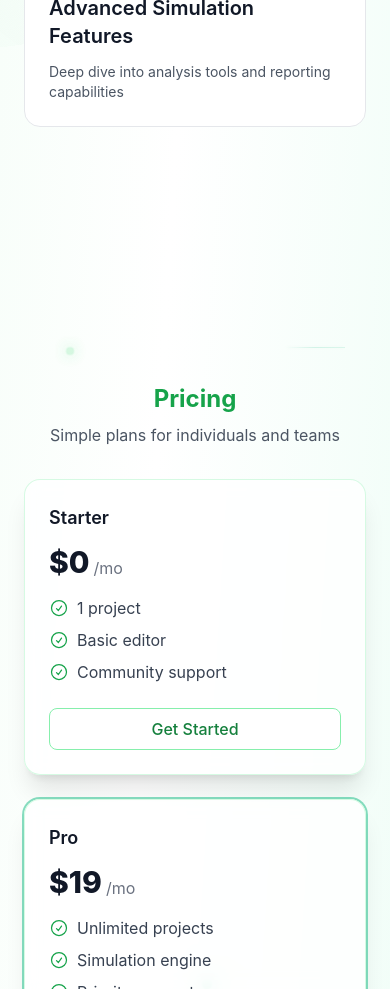
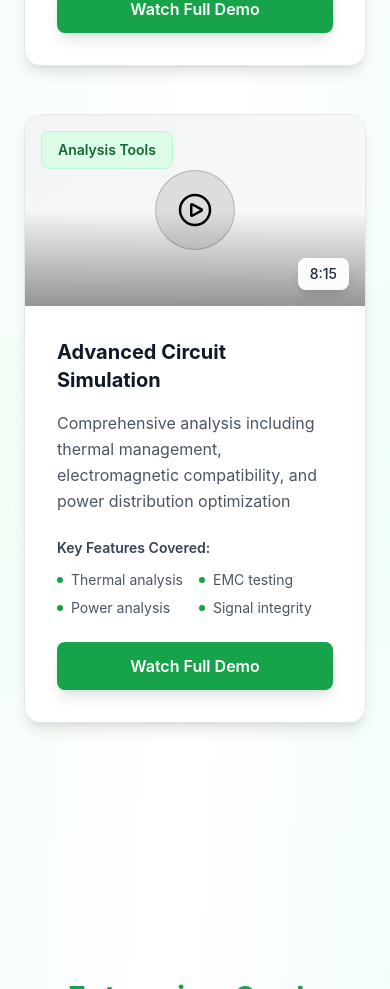
Before and after one commit to nuno18084/Ampflux, a React (Vite) app in the folder frontend/: page / in a window 390 px wide. Shown: the part 3320-4309 px from the top of the page. Built offline with nearby package versions, Linux system fonts and the light colour scheme.

Commit message:
change the pricing section

```diff
--- a/frontend/src/pages/HomePage.tsx
+++ b/frontend/src/pages/HomePage.tsx
@@ -818,85 +818,94 @@ export const HomePage: React.FC = () => {
                 theme === "dark" ? "text-gray-300" : "text-gray-600"
               }`}
             >
-              See AmpFlux in action with detailed walkthroughs
+              Comprehensive overviews of AmpFlux's core capabilities and
+              workflows
             </p>
           </div>
+
           <div className="grid grid-cols-1 lg:grid-cols-2 gap-12">
             {[
               {
-                title: "Circuit Design Workflow",
-                desc: "Complete walkthrough of the design process from concept to simulation",
-                duration: "3:45",
-                category: "Tutorial",
+                title: "Schematic Design & PCB Layout",
+                desc: "Complete design workflow from initial concept to manufacturable PCB layout with real-time collaboration and version control",
+                duration: "6:24",
+                category: "Design Process",
+                features: [
+                  "Schematic capture",
+                  "Component library",
+                  "PCB routing",
+                  "Design validation",
+                ],
               },
               {
-                title: "Advanced Simulation Features",
-                desc: "Deep dive into analysis tools and reporting capabilities",
-                duration: "4:12",
-                category: "Feature Demo",
+                title: "Advanced Circuit Simulation",
+                desc: "Comprehensive analysis including thermal management, electromagnetic compatibility, and power distribution optimization",
+                duration: "8:15",
+                category: "Analysis Tools",
+                features: [
+                  "Thermal analysis",
+                  "EMC testing",
+                  "Power analysis",
+                  "Signal integrity",
+                ],
               },
             ].map((video, idx) => (
               <div
                 key={idx}
-                className={`group relative rounded-2xl overflow-hidden transition-all duration-300 ${
+                className={`group relative ${
                   theme === "dark"
-                    ? "bg-gray-800/50 border border-gray-700/50"
+                    ? "bg-gray-900/60 border border-gray-800"
                     : "bg-white border border-gray-200"
+                } rounded-2xl shadow-lg overflow-hidden`}
+              >
+                {/* Video Thumbnail */}
+                <div className="relative aspect-video">
+                  {/* Background */}
+                  <div
+                    className={`absolute inset-0 ${
+                      theme === "dark"
+                        ? "bg-gradient-to-br from-gray-800 to-gray-900"
+                        : "bg-gradient-to-br from-gray-100 to-gray-50"
+                    }`}
+                  />
+
+                  {/* Professional Overlay */}
+                  <div className="absolute inset-0 bg-gradient-to-t from-black/40 via-transparent to-transparent" />
+
+                  {/* Play Button */}
+                  <div className="absolute inset-0 flex items-center justify-center">
+                    <div
+                      className={`w-20 h-20 rounded-full flex items-center justify-center transition-all duration-300 group-hover:scale-105 ${
+                        theme === "dark"
+                          ? "bg-white/10 backdrop-blur-sm border border-white/20"
+                          : "bg-black/10 backdrop-blur-sm border border-black/20"
                       }`}
                     >
-                {/* Video Thumbnail */}
-                <div
-                  className={`aspect-video ${
-                    theme === "dark"
-                      ? "bg-gradient-to-br from-gray-700 to-gray-800"
-                      : "bg-gradient-to-br from-gray-100 to-gray-50"
-                  } flex items-center justify-center relative overflow-hidden`}
-                >
-                  {/* Video Preview */}
-                  <div className="absolute inset-0 bg-gradient-to-br from-blue-500/20 to-purple-500/20"></div>
-
-                  {/* Mock Video Frame */}
-                  <div className="absolute inset-4 rounded-lg bg-white/10 backdrop-blur-sm border border-white/20">
-                    {/* Video Content */}
-                    <div className="absolute inset-2 bg-gradient-to-br from-gray-800/80 to-gray-900/80 rounded flex items-center justify-center">
-                      <div className="text-center">
-                        <div
-                          className={`w-12 h-12 rounded-full flex items-center justify-center mx-auto mb-2 ${
-                            theme === "dark"
-                              ? "bg-white/20 text-white"
-                              : "bg-black/20 text-black"
+                      <PlayCircleIcon
+                        className={`h-10 w-10 ${
+                          theme === "dark" ? "text-white" : "text-black"
                         }`}
-                        >
-                          <PlayCircleIcon className="h-6 w-6" />
-                        </div>
-                        <p
-                          className={`text-xs ${
-                            theme === "dark" ? "text-white/70" : "text-black/70"
-                          }`}
-                        >
-                          {video.title}
-                        </p>
-                      </div>
+                      />
                     </div>
                   </div>
 
                   {/* Duration Badge */}
                   <div
-                    className={`absolute top-4 right-4 px-2 py-1 rounded text-xs font-medium ${
+                    className={`absolute bottom-4 right-4 px-3 py-1.5 rounded-lg text-sm font-medium ${
                       theme === "dark"
-                        ? "bg-black/60 text-gray-300"
-                        : "bg-white/80 text-gray-700"
-                    }`}
+                        ? "bg-black/80 text-gray-200"
+                        : "bg-white/95 text-gray-800"
+                    } shadow-lg`}
                   >
                     {video.duration}
                   </div>
 
                   {/* Category Badge */}
                   <div
-                    className={`absolute top-4 left-4 px-2 py-1 rounded text-xs font-medium ${
+                    className={`absolute top-4 left-4 px-4 py-2 rounded-lg text-sm font-semibold ${
                       theme === "dark"
-                        ? "bg-emerald-500/20 text-emerald-300 border border-emerald-500/30"
-                        : "bg-green-100 text-green-700 border border-green-200"
+                        ? "bg-green-500/20 text-green-300 border border-green-500/30"
+                        : "bg-green-100 text-green-800 border border-green-200"
                     }`}
                   >
                     {video.category}
@@ -904,21 +913,60 @@ export const HomePage: React.FC = () => {
                 </div>
 
                 {/* Content */}
-                <div className="p-6">
+                <div className="p-8">
                   <h3
-                    className={`text-xl font-semibold mb-3 ${
+                    className={`text-xl font-bold mb-4 ${
                       theme === "dark" ? "text-white" : "text-gray-900"
                     }`}
                   >
                     {video.title}
                   </h3>
                   <p
-                    className={`text-sm ${
+                    className={`text-base leading-relaxed mb-6 ${
                       theme === "dark" ? "text-gray-300" : "text-gray-600"
                     }`}
                   >
                     {video.desc}
                   </p>
+
+                  {/* Features List */}
+                  <div className="mb-6">
+                    <h4
+                      className={`text-sm font-semibold mb-3 ${
+                        theme === "dark" ? "text-gray-300" : "text-gray-700"
+                      }`}
+                    >
+                      Key Features Covered:
+                    </h4>
+                    <div className="grid grid-cols-2 gap-2">
+                      {video.features.map((feature, featureIdx) => (
+                        <div
+                          key={featureIdx}
+                          className={`flex items-center gap-2 text-sm ${
+                            theme === "dark" ? "text-gray-400" : "text-gray-600"
+                          }`}
+                        >
+                          <div
+                            className={`w-1.5 h-1.5 rounded-full ${
+                              theme === "dark" ? "bg-green-400" : "bg-green-600"
+                            }`}
+                          />
+                          {feature}
+                        </div>
+                      ))}
+                    </div>
+                  </div>
+
+                  {/* Watch Button */}
+                  <button
+                    className={`w-full py-3 px-6 rounded-lg font-semibold transition-all duration-300 ${
+                      theme === "dark"
+                        ? "bg-green-600 text-white hover:bg-green-700 shadow-lg"
+                        : "bg-green-600 text-white hover:bg-green-700 shadow-lg"
+                    }`}
+                  >
+                    Watch Full Demo
+                  </button>
                 </div>
               </div>
             ))}
@@ -929,113 +977,213 @@ export const HomePage: React.FC = () => {
       {/* Pricing */}
       <section className="py-32 md:py-40">
         <div className="max-w-7xl mx-auto px-6">
+          <div className="text-center mb-16">
             <h2
-            className={`text-2xl md:text-3xl font-bold text-center ${
+              className={`text-3xl md:text-4xl font-bold ${
                 theme === "dark" ? "text-green-400" : "text-green-600"
               }`}
             >
-            Pricing
+              Enterprise-Grade Pricing
             </h2>
             <p
-            className={`text-center mt-2 mb-8 ${
-              theme === "dark" ? "text-gray-400" : "text-gray-600"
+              className={`text-lg mt-4 max-w-2xl mx-auto ${
+                theme === "dark" ? "text-gray-300" : "text-gray-600"
               }`}
             >
-            Simple plans for individuals and teams
+              Scalable solutions designed for professional engineering teams and
+              organizations
             </p>
-          <div className="grid grid-cols-1 md:grid-cols-3 gap-6">
+          </div>
+
+          <div className="grid grid-cols-1 lg:grid-cols-3 gap-6 items-stretch">
             {[
               {
-                name: "Starter",
-                price: "$0",
-                period: "/mo",
-                cta: "Get Started",
-                features: ["1 project", "Basic editor", "Community support"],
+                name: "Professional",
+                subtitle: "Individual Engineers",
+                price: "$29",
+                period: "per month",
+                description:
+                  "Perfect for individual engineers and small design teams",
+                features: [
+                  "Unlimited circuit designs",
+                  "Advanced simulation engine",
+                  "Component library (10,000+ parts)",
+                  "Export to industry standards",
+                  "Email support",
+                  "Cloud storage (10GB)",
+                ],
+                cta: "Start Free Trial",
                 highlight: false,
+                popular: false,
               },
               {
-                name: "Pro",
-                price: "$19",
-                period: "/mo",
-                cta: "Start Pro",
+                name: "Enterprise",
+                subtitle: "Engineering Teams",
+                price: "$99",
+                period: "per month",
+                description:
+                  "Comprehensive solution for professional engineering teams",
                 features: [
-                  "Unlimited projects",
-                  "Simulation engine",
-                  "Priority support",
+                  "Everything in Professional",
+                  "Team collaboration tools",
+                  "Role-based access control",
+                  "Advanced analytics & reporting",
+                  "Priority support (24/7)",
+                  "Cloud storage (100GB)",
+                  "API access",
+                  "Custom integrations",
                 ],
+                cta: "Contact Sales",
                 highlight: true,
+                popular: true,
               },
               {
-                name: "Team",
-                price: "$49",
-                period: "/mo",
-                cta: "Start Team",
+                name: "Custom",
+                subtitle: "Large Organizations",
+                price: "Custom",
+                period: "enterprise",
+                description:
+                  "Tailored solutions for large organizations and OEMs",
                 features: [
-                  "Team collaboration",
-                  "Role-based access",
-                  "Project sharing",
+                  "Everything in Enterprise",
+                  "On-premise deployment",
+                  "Custom feature development",
+                  "Dedicated account manager",
+                  "Training & certification",
+                  "SLA guarantees",
+                  "White-label options",
+                  "Enterprise security",
                 ],
+                cta: "Schedule Demo",
                 highlight: false,
+                popular: false,
               },
             ].map((plan) => (
               <div
                 key={plan.name}
-                className={`rounded-2xl p-6 shadow-xl backdrop-blur ${
-                  theme === "dark"
-                    ? "border border-gray-700/60 bg-gray-800/60"
-                    : "border border-green-200/60 bg-white/80"
-                } ${plan.highlight ? "ring-2 ring-emerald-500/50" : ""}`}
+                className={`relative flex flex-col ${
+                  plan.highlight
+                    ? theme === "dark"
+                      ? "bg-gray-900 border-2 border-green-500/50 lg:scale-110"
+                      : "bg-white border-2 border-green-500/50 lg:scale-110"
+                    : theme === "dark"
+                    ? "bg-gray-900/60 border border-gray-800 lg:scale-95"
+                    : "bg-white border border-gray-200 lg:scale-95"
+                } rounded-xl p-5 shadow-lg`}
               >
+                {/* Popular Badge */}
+                {plan.popular && (
+                  <div className="absolute -top-4 left-1/2 transform -translate-x-1/2">
+                    <div className="bg-green-600 text-white px-6 py-2 rounded-full text-sm font-semibold">
+                      Most Popular
+                    </div>
+                  </div>
+                )}
+
+                {/* Header */}
+                <div className="text-center mb-4">
                   <h3
-                  className={`text-lg font-semibold ${
+                    className={`text-lg font-bold mb-1 ${
                       theme === "dark" ? "text-white" : "text-gray-900"
                     }`}
                   >
                     {plan.name}
                   </h3>
-                <div className="mt-3 flex items-end gap-1">
+                  <p
+                    className={`text-xs font-medium ${
+                      theme === "dark" ? "text-green-400" : "text-green-600"
+                    }`}
+                  >
+                    {plan.subtitle}
+                  </p>
+                  <p
+                    className={`text-xs mt-1 ${
+                      theme === "dark" ? "text-gray-400" : "text-gray-600"
+                    }`}
+                  >
+                    {plan.description}
+                  </p>
+                </div>
+
+                {/* Pricing */}
+                <div className="text-center mb-4">
+                  <div className="flex items-baseline justify-center gap-1">
                     <span
-                    className={`text-3xl font-extrabold ${
+                      className={`text-2xl font-bold ${
                         theme === "dark" ? "text-white" : "text-gray-900"
                       }`}
                     >
                       {plan.price}
                     </span>
-                  <span className="text-gray-500">{plan.period}</span>
+                    <span
+                      className={`text-sm ${
+                        theme === "dark" ? "text-gray-400" : "text-gray-600"
+                      }`}
+                    >
+                      {plan.period}
+                    </span>
                   </div>
-                <ul className="mt-4 space-y-2">
-                  {plan.features.map((f) => (
+                </div>
+
+                {/* Features */}
+                <div className="mb-4 flex-grow">
+                  <ul className="space-y-2">
+                    {plan.features.map((feature, idx) => (
                       <li
-                      key={f}
-                      className={`flex items-center ${
+                        key={idx}
+                        className={`flex items-start gap-2 ${
                           theme === "dark" ? "text-gray-300" : "text-gray-700"
                         }`}
                       >
                         <CheckCircleIcon
-                        className={`h-5 w-5 mr-2 ${
+                          className={`h-4 w-4 mt-0.5 flex-shrink-0 ${
                             theme === "dark"
-                            ? "text-emerald-400"
+                              ? "text-green-400"
                               : "text-green-600"
                           }`}
                         />
-                      {f}
+                        <span className="text-xs leading-relaxed">
+                          {feature}
+                        </span>
                       </li>
                     ))}
                   </ul>
+                </div>
+
+                {/* CTA Button */}
                 <button
                   onClick={scrollToForm}
-                  className={`mt-6 w-full px-4 py-2 rounded-lg font-medium transition-all duration-300 ease-out ${
+                  className={`w-full py-2 px-3 rounded-md font-medium text-sm transition-all duration-300 mt-auto ${
                     plan.highlight
-                      ? "bg-gradient-to-r from-green-500 to-emerald-600 text-white hover:from-green-600 hover:to-emerald-700 shadow-md hover:shadow-lg"
+                      ? "bg-green-600 text-white hover:bg-green-700 shadow-lg"
                       : theme === "dark"
-                      ? "border border-gray-700 text-gray-200 hover:text-white hover:border-gray-600 bg-gray-800/60"
-                      : "border border-green-300 text-green-700 hover:text-green-800 hover:border-green-400 bg-white"
+                      ? "bg-gray-800 text-white border border-gray-700 hover:bg-gray-700 hover:border-gray-600"
+                      : "bg-gray-50 text-gray-900 border border-gray-200 hover:bg-gray-100 hover:border-gray-300"
                   }`}
                 >
                   {plan.cta}
                 </button>
               </div>
             ))}
+          </div>
+
+          {/* Additional Info */}
+          <div className="text-center mt-16">
+            <p
+              className={`text-sm ${
+                theme === "dark" ? "text-gray-400" : "text-gray-600"
+              }`}
+            >
+              All plans include a 14-day free trial. No credit card required.
+            </p>
+            <p
+              className={`text-sm mt-2 ${
+                theme === "dark" ? "text-gray-400" : "text-gray-600"
+              }`}
+            >
+              Need a custom solution? Contact our enterprise team for a
+              personalized quote.
+            </p>
           </div>
         </div>
       </section>
```
Lines whose indentation alone changed are shown as unchanged.
